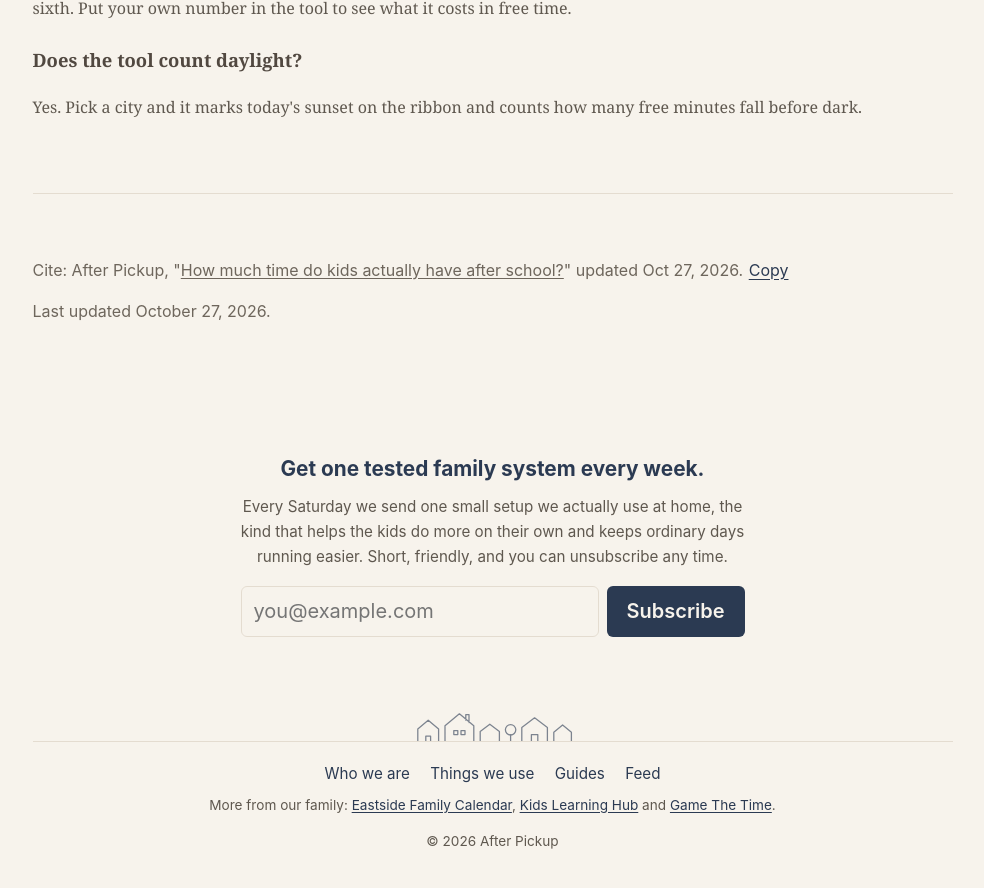
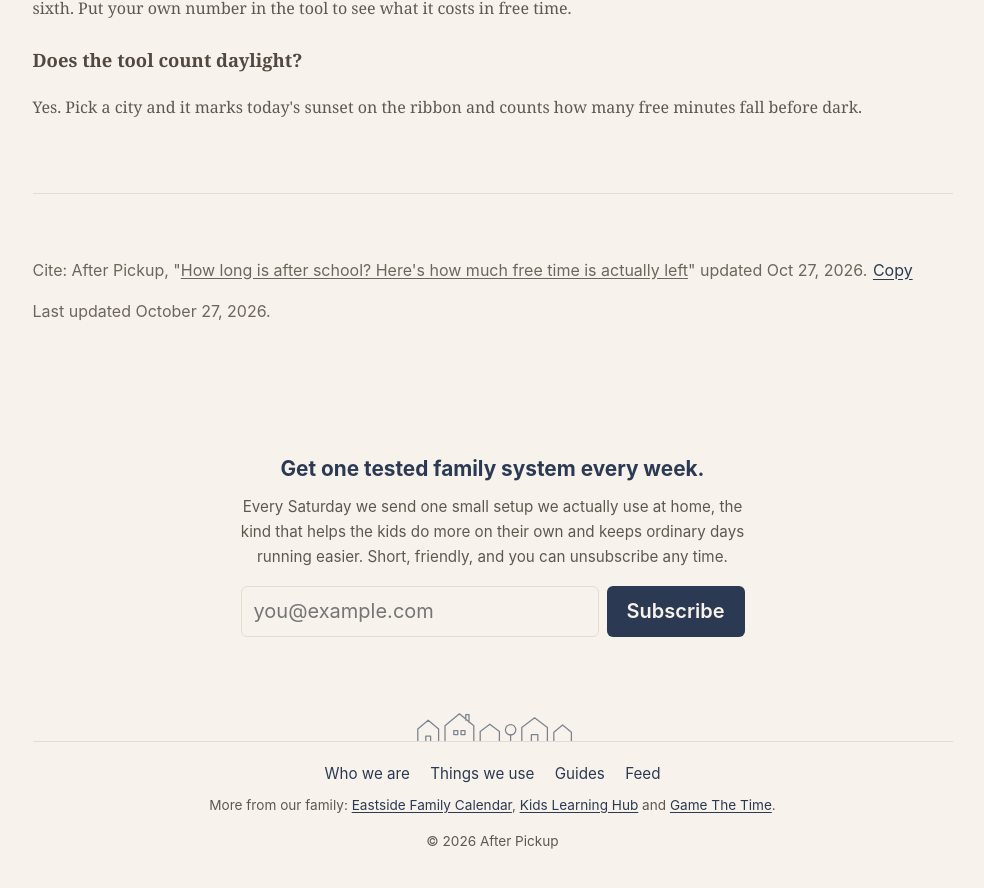
Before and after one commit to madskristensen/afterpickup, a Jekyll site: the page built from after-school-time.html, in a window 1280 px wide and 900 px high, scrolled down 2697 px. Shown: the top 888 px of the window, without its empty margins (140-1124 px from the left). Built offline with Jekyll 4.4.1, drawn with Linux system fonts in a browser that asks for light colours.

Commit message:
Update the after-school-time title and description for the how-long query (#118)

```diff
--- a/after-school-time.html
+++ b/after-school-time.html
@@ -1,7 +1,7 @@
 ---
 layout: default
-title: How much time do kids actually have after school?
-description: Lay out the afternoon from the school bell to bedtime and see how many free minutes are left each day and each week, with daylight for your city.
+title: "How long is after school? Here's how much free time is actually left"
+description: "We map the afternoon from the school bell to bedtime, so you can see how many free minutes are left each day and each week, and how much of that is in daylight."
 permalink: /after-school-time/
 image: /assets/images/guides/after-school-time.png
 image_alt: A timeline ribbon of the afternoon from school end to bedtime, After Pickup.
```
